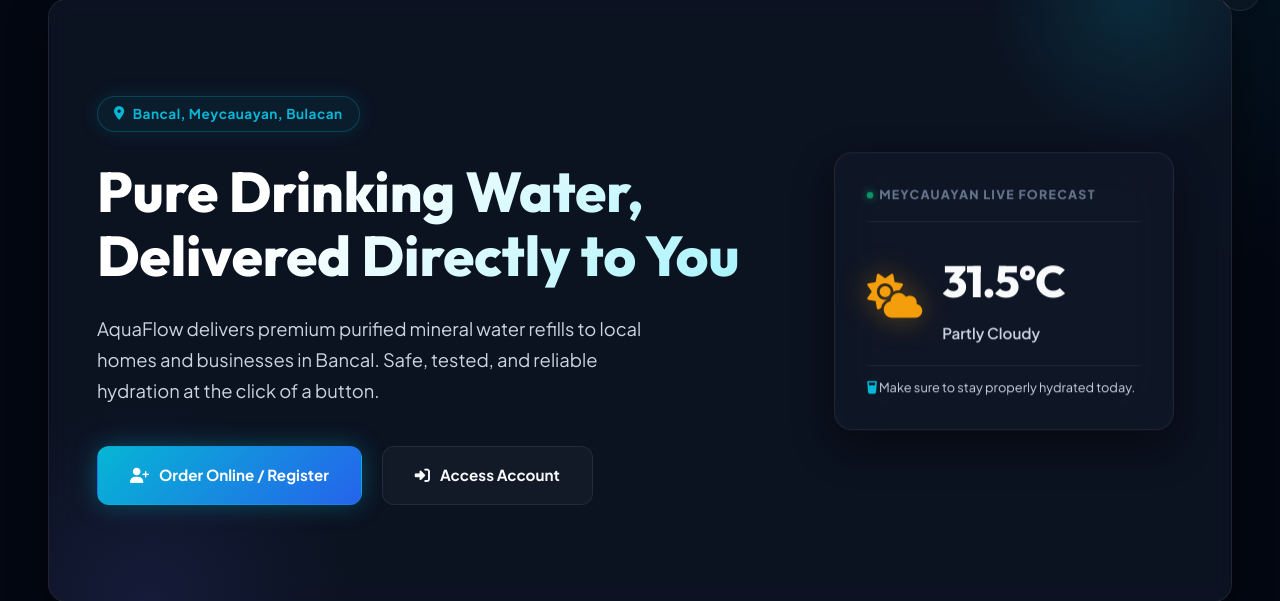
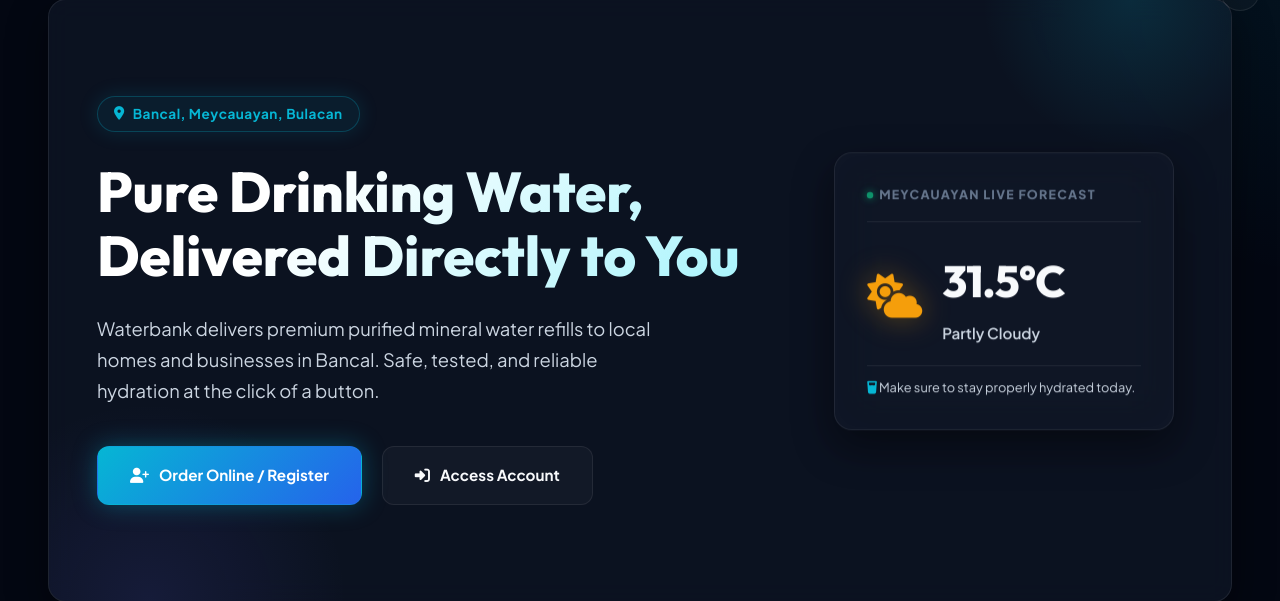
Before and after one commit to Oxil05/WaterStationPrototype, a Flask app: page / in a window 1280 px wide; the page is wider, and only the part inside the window is pictured. Shown: the part 49-650 px from the top of that part. Run offline with Flask 3, Linux system fonts and the light colour scheme; data that the repository does not hold is empty.

Commit message:
feat: rename brand name from AquaFlow to Waterbank across the system

```diff
--- a/app/static/js/app.js
+++ b/app/static/js/app.js
@@ -1,4 +1,4 @@
-// AquaFlow - Main Application JavaScript
+// Waterbank - Main Application JavaScript
 
 document.addEventListener('DOMContentLoaded', function() {
     // Auto-dismiss flash messages after 5 seconds
--- a/app/templates/auth/login.html
+++ b/app/templates/auth/login.html
@@ -3,7 +3,7 @@
 <head>
     <meta charset="UTF-8">
     <meta name="viewport" content="width=device-width, initial-scale=1.0">
-    <title>Login | AquaFlow Station</title>
+    <title>Login | Waterbank Station</title>
     <link rel="preconnect" href="https://fonts.googleapis.com">
     <link rel="preconnect" href="https://fonts.gstatic.com" crossorigin>
     <link href="https://fonts.googleapis.com/css2?family=Inter:wght@300;400;500;600;700&display=swap" rel="stylesheet">
@@ -345,7 +345,7 @@
             <div class="brand-icon">
                 <i class="fas fa-tint"></i>
             </div>
-            <h1 class="brand-name">AquaFlow</h1>
+            <h1 class="brand-name">Waterbank</h1>
             <p class="brand-tagline">Mineral Water Station</p>
         </div>
     </div>
--- a/app/templates/auth/register.html
+++ b/app/templates/auth/register.html
@@ -3,7 +3,7 @@
 <head>
     <meta charset="UTF-8">
     <meta name="viewport" content="width=device-width, initial-scale=1.0">
-    <title>Register | AquaFlow Station</title>
+    <title>Register | Waterbank Station</title>
     <link rel="preconnect" href="https://fonts.googleapis.com">
     <link rel="preconnect" href="https://fonts.gstatic.com" crossorigin>
     <link href="https://fonts.googleapis.com/css2?family=Inter:wght@300;400;500;600;700&display=swap" rel="stylesheet">
@@ -71,7 +71,7 @@
         </div>
         <div class="brand-content">
             <div class="brand-icon"><i class="fas fa-tint"></i></div>
-            <h1 class="brand-name">AquaFlow</h1>
+            <h1 class="brand-name">Waterbank</h1>
             <p class="brand-tagline">Mineral Water Station</p>
         </div>
     </div>
@@ -79,7 +79,7 @@
     <div class="login-panel">
         <div class="login-card">
             <h2>Create Account</h2>
-            <p class="subtitle">Join AquaFlow to order purified water</p>
+            <p class="subtitle">Join Waterbank to order purified water</p>
 
             {% with messages = get_flashed_messages(with_categories=true) %}
                 {% if messages %}
--- a/app/templates/base.html
+++ b/app/templates/base.html
@@ -3,8 +3,8 @@
 <head>
     <meta charset="UTF-8">
     <meta name="viewport" content="width=device-width, initial-scale=1.0">
-    <meta name="description" content="AquaFlow - Mineral Water Station Management System">
-    <title>{% block title %}AquaFlow{% endblock %} | AquaFlow Station</title>
+    <meta name="description" content="Waterbank - Mineral Water Station Management System">
+    <title>{% block title %}Waterbank{% endblock %} | Waterbank Station</title>
     <link rel="preconnect" href="https://fonts.googleapis.com">
     <link rel="preconnect" href="https://fonts.gstatic.com" crossorigin>
     <link href="https://fonts.googleapis.com/css2?family=Outfit:wght@300;400;500;600;700;800&family=Plus+Jakarta+Sans:wght@300;400;500;600;700;800&display=swap" rel="stylesheet">
@@ -30,7 +30,7 @@
         <div class="sidebar-header">
             <a href="{{ url_for('auth.index') }}" class="brand">
                 <i class="fas fa-tint"></i>
-                <span>AquaFlow</span>
+                <span>Waterbank</span>
             </a>
         </div>
         <nav class="sidebar-nav">
@@ -67,7 +67,7 @@
     <nav class="top-navbar">
         <a href="{{ url_for('auth.index') }}" class="brand">
             <i class="fas fa-tint"></i>
-            <span>AquaFlow</span>
+            <span>Waterbank</span>
         </a>
         <div class="nav-links">
             <a href="{{ url_for('customer.dashboard') }}" class="nav-item {% if request.endpoint == 'customer.dashboard' %}active{% endif %}">Dashboard</a>
--- a/app/templates/index.html
+++ b/app/templates/index.html
@@ -1,6 +1,6 @@
 {% extends 'base.html' %}
 
-{% block title %}Welcome to AquaFlow{% endblock %}
+{% block title %}Welcome to Waterbank{% endblock %}
 
 {% block head %}
 <!-- Load Google Fonts -->
@@ -544,7 +544,7 @@
         </div>
         <h1 class="hero-title">Pure Drinking Water, Delivered Directly to You</h1>
         <p class="hero-subtitle">
-            AquaFlow delivers premium purified mineral water refills to local homes and businesses in Bancal. Safe, tested, and reliable hydration at the click of a button.
+            Waterbank delivers premium purified mineral water refills to local homes and businesses in Bancal. Safe, tested, and reliable hydration at the click of a button.
         </p>
         <div class="hero-actions">
             {% if current_user.is_authenticated %}
--- a/app/weather_service.py
+++ b/app/weather_service.py
@@ -37,7 +37,7 @@ def get_weather_forecast():
     try:
         req = urllib.request.Request(
             url,
-            headers={'User-Agent': 'Mozilla/5.0 (AquaFlow Water Station Predictor)'}
+            headers={'User-Agent': 'Mozilla/5.0 (Waterbank Water Station Predictor)'}
         )
         with urllib.request.urlopen(req, timeout=5) as response:
             data = json.loads(response.read().decode('utf-8'))
--- a/build_exe.py
+++ b/build_exe.py
@@ -4,7 +4,7 @@ import sys
 import shutil
 
 def build():
-    print("Preparing to build stand-alone executable for AquaFlow Desktop...")
+    print("Preparing to build stand-alone executable for Waterbank Desktop...")
 
     # Locate project root
     project_root = os.path.dirname(os.path.abspath(__file__))
@@ -37,7 +37,7 @@ def build():
         "--clean",
         "--collect-all", "customtkinter",
         "--add-data", "assets;assets",
-        "--name", "AquaFlow_POS"
+        "--name", "Waterbank_POS"
     ]
 
     print(f"Running PyInstaller with arguments: {args}")
@@ -49,7 +49,7 @@ def build():
     print("Build complete!")
     print("The executable has been saved in the 'dist' directory:")
     dist_dir = os.path.join(project_root, "dist")
-    print(f"Target location: {dist_dir}\\AquaFlow_POS.exe")
+    print(f"Target location: {dist_dir}\\Waterbank_POS.exe")
     print("-------------------------------------------")
 
 if __name__ == "__main__":
```
Also changed, not shown: desktop_app.py (+9 -9 lines), README.md, 1 other file.
